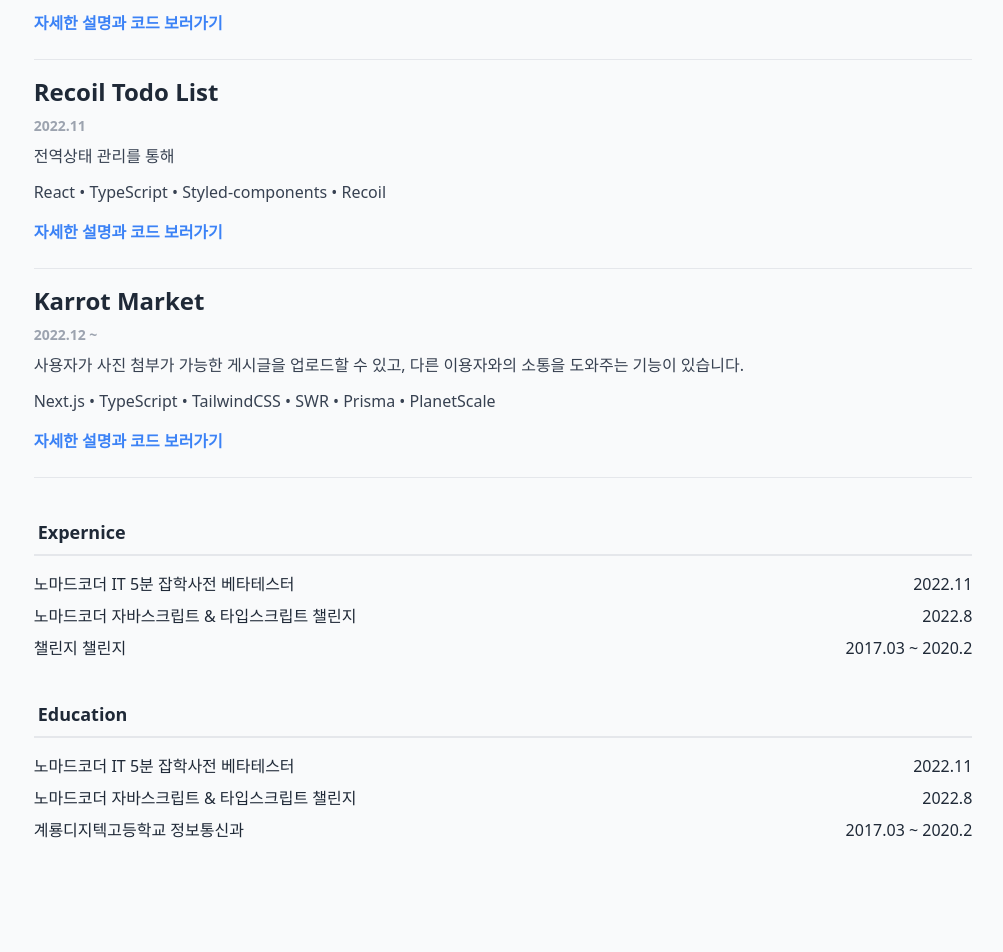
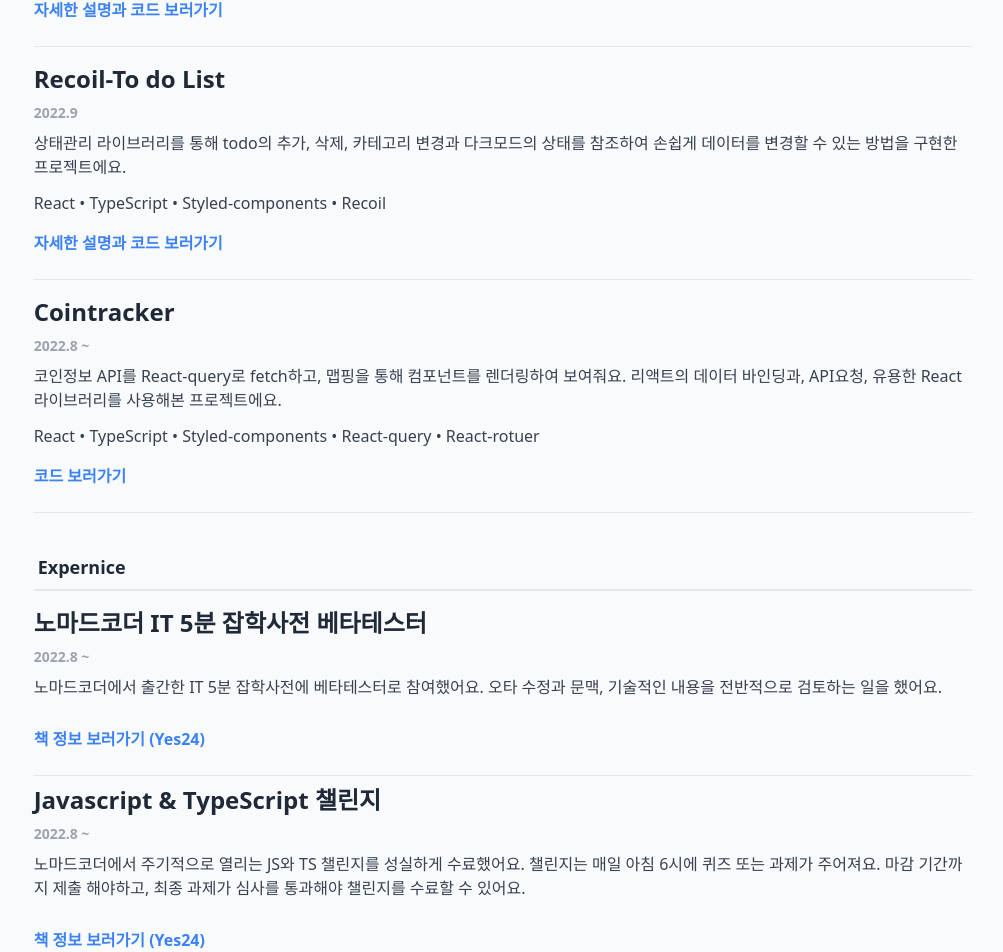
Before and after one commit to PastelBlue4/Jura-Tempest-Federation, a Next.js app: page /resume in a window 1280 px wide. Shown: the part 1312-2264 px from the top of the page, without its empty margins (137-1140 px from the left). Built offline with nearby package versions, Linux system fonts and the light colour scheme.

Commit message:
UI, project contents done, expernice design, contents

```diff
--- a/pages/resume/index.tsx
+++ b/pages/resume/index.tsx
@@ -222,9 +222,9 @@
                 </button>
                 <div className="relative ">
                   <span className="text-lg">
-                    <ul className="my-4 space-y-2 text-xl list-disc list-inside ">
+                    <ul className="my-4 space-y-1 text-xl list-disc list-inside ">
                       <span className="font-medium">저는 항상,</span>
-                      <li className="mt-5 text-lg font-normal leading-relaxed">
+                      <li className="mt-5 text-lg font-normal ">
                         지금 직면한 문제를 넘어,{" "}
                         <span className="font-bold text-blue-400 ">
                           {" "}
@@ -254,7 +254,7 @@
                     <span>
                       제가 알고있는 것들을 나누고, 교차검증을 하는 과정에 나도
                       몰랐던 부분도 알게 되어 나눔이 곧 성장이라는 생각을 가지고
-                      있습니다.
+                      있어요.
                     </span>
                   </div>
                 </div>
@@ -466,14 +466,14 @@
                 <div className="flex flex-col space-y-2 ">
                   <span className="text-2xl font-bold">Karrot Market</span>
                   <span className="text-sm font-semibold text-gray-400">
-                    2022.12 ~
+                    2022.11 ~
                   </span>
                 </div>
                 <div className="flex flex-col space-y-3 text-gray-700">
                   <span>
                     사용자가 이미지와 여러 종류의 데이터를 담은 게시글을
                     업로드할 수 있고, 다른 사용자의 게시글을 읽고 대화하기,
-                    즐겨찾기 등 상호작용이 가능한 풀스택 프로젝트입니다.
+                    즐겨찾기 등 상호작용이 가능한 풀스택 프로젝트에요.
                   </span>
                   <span className="">
                     Next.js • TypeScript • TailwindCSS • SWR • Prisma •
@@ -493,13 +493,17 @@
 
               <li className="pb-4 space-y-2 border-b">
                 <div className="flex flex-col space-y-2 ">
-                  <span className="text-2xl font-bold">Recoil Todo List</span>
+                  <span className="text-2xl font-bold">Recoil-To do List</span>
                   <span className="text-sm font-semibold text-gray-400">
-                    2022.11
+                    2022.9
                   </span>
                 </div>
                 <div className="flex flex-col space-y-3 text-gray-700">
-                  <span>전역상태 관리를 통해 </span>
+                  <span>
+                    상태관리 라이브러리를 통해 todo의 추가, 삭제, 카테고리
+                    변경과 다크모드의 상태를 참조하여 손쉽게 데이터를 변경할 수
+                    있는 방법을 구현한 프로젝트에요.{" "}
+                  </span>
                   <span className="">
                     React • TypeScript • Styled-components • Recoil
                   </span>
@@ -517,28 +521,29 @@
 
               <li className="pb-4 space-y-2 border-b">
                 <div className="flex flex-col space-y-2 ">
-                  <span className="text-2xl font-bold">Karrot Market</span>
+                  <span className="text-2xl font-bold">Cointracker</span>
                   <span className="text-sm font-semibold text-gray-400">
-                    2022.12 ~
+                    2022.8 ~
                   </span>
                 </div>
                 <div className="flex flex-col space-y-3 text-gray-700">
                   <span>
-                    사용자가 사진 첨부가 가능한 게시글을 업로드할 수 있고, 다른
-                    이용자와의 소통을 도와주는 기능이 있습니다.{" "}
+                    코인정보 API를 React-query로 fetch하고, 맵핑을 통해
+                    컴포넌트를 렌더링하여 보여줘요. 리액트의 데이터 바인딩과,
+                    API요청, 유용한 React 라이브러리를 사용해본 프로젝트에요.
                   </span>
                   <span className="">
-                    Next.js • TypeScript • TailwindCSS • SWR • Prisma •
-                    PlanetScale
+                    React • TypeScript • Styled-components • React-query •
+                    React-rotuer
                   </span>
                 </div>
                 <div className="py-2">
                   <Link
                     className="font-semibold text-blue-500"
-                    href="https://github.com/PastelBlue4/karrot-market-clone"
+                    href="https://github.com/PastelBlue4/cointracker"
                     target="_black"
                   >
-                    자세한 설명과 코드 보러가기
+                    코드 보러가기
                   </Link>
                 </div>
               </li>
@@ -553,20 +558,62 @@
             </h1>
 
             <ul className="w-11/12 space-y-2">
-              <li>
-                <div className="flex justify-between ">
-                  <span>노마드코더 IT 5분 잡학사전 베타테스터</span>
-                  <span>2022.11</span>
+              <li className="pb-4 space-y-2 border-b">
+                <div className="flex flex-col space-y-2 ">
+                  <span className="text-2xl font-bold">
+                    노마드코더 IT 5분 잡학사전 베타테스터{" "}
+                  </span>
+                  <span className="text-sm font-semibold text-gray-400">
+                    2022.8 ~
+                  </span>
+                </div>
+                <div className="flex flex-col space-y-3 text-gray-700">
+                  <span>
+                    노마드코더에서 출간한 IT 5분 잡학사전에 베타테스터로
+                    참여했어요. 오타 수정과 문맥, 기술적인 내용을 전반적으로
+                    검토하는 일을 했어요.
+                  </span>
+                  <span className=""></span>
+                </div>
+                <div className="py-2">
+                  <Link
+                    className="font-semibold text-blue-500"
+                    href="http://www.yes24.com/Product/Goods/113463430"
+                    target="_black"
+                  >
+                    책 정보 보러가기 (Yes24)
+                  </Link>
                 </div>
               </li>
 
-              <li>
-                <div className="flex justify-between ">
-                  <span>노마드코더 자바스크립트 & 타입스크립트 챌린지</span>
-                  <span>2022.8</span>
+              <li className="pb-4 space-y-2 border-b">
+                <div className="flex flex-col space-y-2 ">
+                  <span className="text-2xl font-bold">
+                    Javascript & TypeScript 챌린지
+                  </span>
+                  <span className="text-sm font-semibold text-gray-400">
+                    2022.8 ~
+                  </span>
+                </div>
+                <div className="flex flex-col space-y-3 text-gray-700">
+                  <span>
+                    노마드코더에서 주기적으로 열리는 JS와 TS 챌린지를 성실하게
+                    수료했어요. 챌린지는 매일 아침 6시에 퀴즈 또는 과제가
+                    주어져요. 마감 기간까지 제출 해야하고, 최종 과제가 심사를
+                    통과해야 챌린지를 수료할 수 있어요.
+                  </span>
+                  <span className=""></span>
+                </div>
+                <div className="py-2">
+                  <Link
+                    className="font-semibold text-blue-500"
+                    href="http://www.yes24.com/Product/Goods/113463430"
+                    target="_black"
+                  >
+                    책 정보 보러가기 (Yes24)
+                  </Link>
                 </div>
               </li>
-
               <li>
                 <div className="flex justify-between ">
                   <span>챌린지 챌린지 </span>
```
